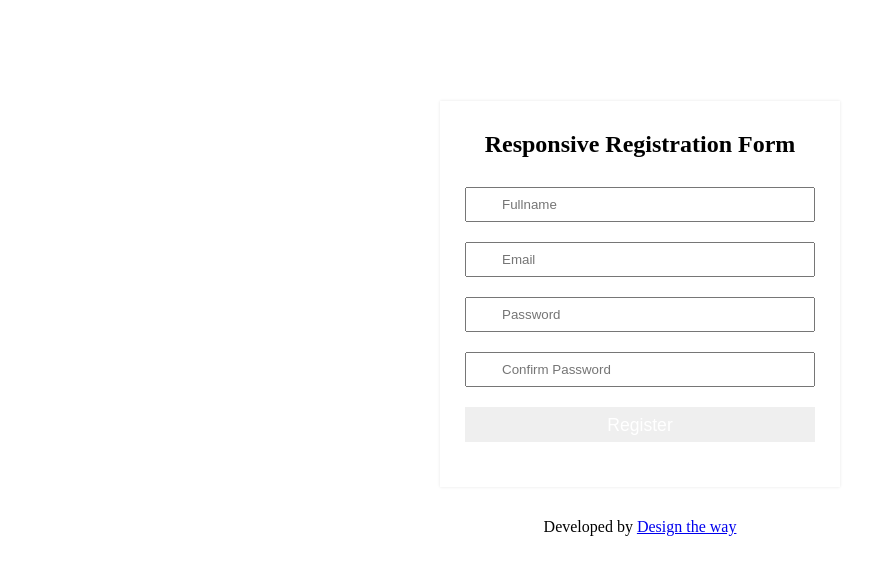
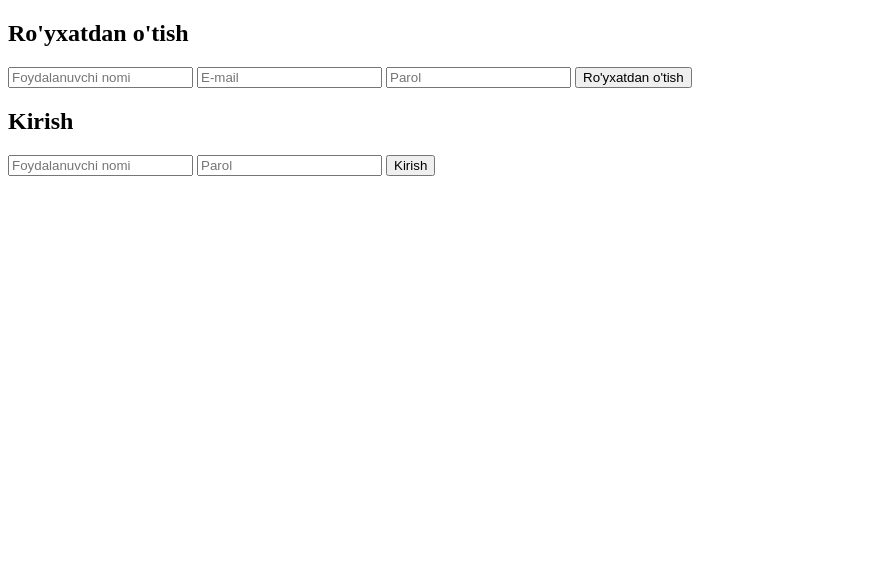
Before and after one commit to themusharraf/Webapi.io, a plain HTML site: page index.html in a window 1280 px wide. Shown: the whole page, without its empty margins (0-870 px from the left). Drawn offline with Linux system fonts and the light colour scheme.

Commit message:
Update index.html

```diff
--- a/index.html
+++ b/index.html
@@ -1,39 +1,26 @@
 <!DOCTYPE html>
-<html lang="en">
+<html lang="uz">
 <head>
-	<meta charset="UTF-8">
-	<meta name="viewport" content="width=device-width, initial-scale=1.0">
-	<link rel="stylesheet" href="style.css">
-	<title>Document</title>
+    <meta charset="UTF-8">
+    <meta name="viewport" content="width=device-width, initial-scale=1.0">
+    <title>Ro'yxatdan o'tish va kiritish</title>
+    <link rel="stylesheet" href="style.css">
 </head>
 <body>
-	<div class="form_wrapper">
-  <div class="form_container">
-    <div class="title_container">
-      <h2>Responsive Registration Form</h2>
+    <div class="container">
+        <form action="register.php" method="POST">
+            <h2>Ro'yxatdan o'tish</h2>
+            <input type="text" name="username" placeholder="Foydalanuvchi nomi" required>
+            <input type="email" name="email" placeholder="E-mail" required>
+            <input type="password" name="password" placeholder="Parol" required>
+            <button type="submit">Ro'yxatdan o'tish</button>
+        </form>
+        <form action="login.php" method="POST">
+            <h2>Kirish</h2>
+            <input type="text" name="username" placeholder="Foydalanuvchi nomi" required>
+            <input type="password" name="password" placeholder="Parol" required>
+            <button type="submit">Kirish</button>
+        </form>
     </div>
-    <div class="row clearfix">
-      <div class="">
-        <form>
-          <div class="input_field"> <span><i aria-hidden="true" class="fa fa-user-circle"></i></span>
-            <input type="text" name="fullname" placeholder="Fullname" required />
-          </div>
-           <div class="input_field"> <span><i aria-hidden="true" class="fa fa-envelope"></i></span>
-            <input type="email" name="email" placeholder="Email" required />
-          </div>
-          <div class="input_field"> <span><i aria-hidden="true" class="fa fa-lock"></i></span>
-            <input type="password" name="password" placeholder="Password" required />
-          </div>
-          <div class="input_field"> <span><i aria-hidden="true" class="fa fa-lock"></i></span>
-            <input type="password" name="password" placeholder="Confirm Password" required />
-          </div>
-
-          <input class="button" type="submit" value="Register" />
-        </form>
-      </div>
-    </div>
-  </div>
-</div>
-<p class="credit">Developed by <a href="http://www.designtheway.com" target="_blank">Design the way</a></p>
 </body>
 </html>
```
